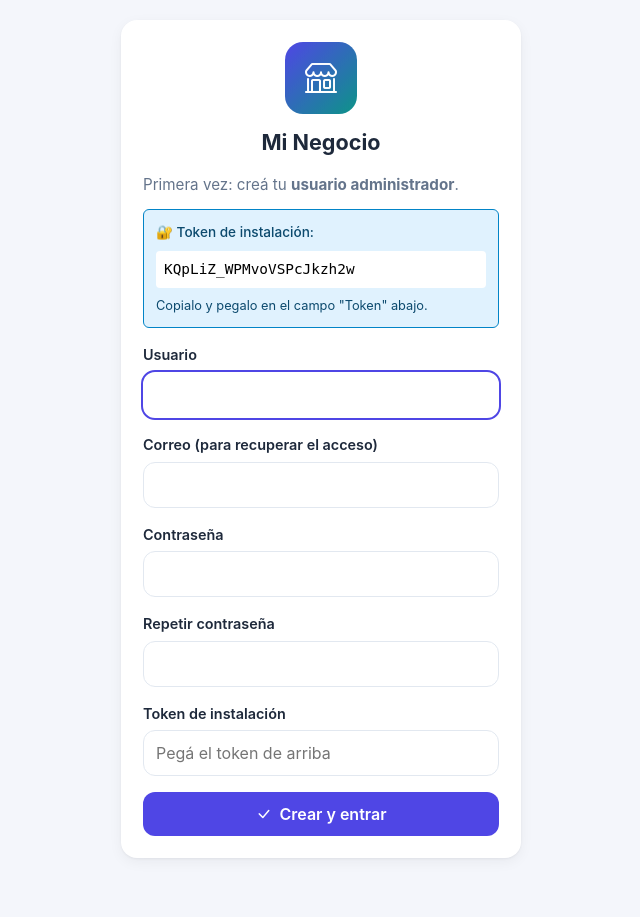
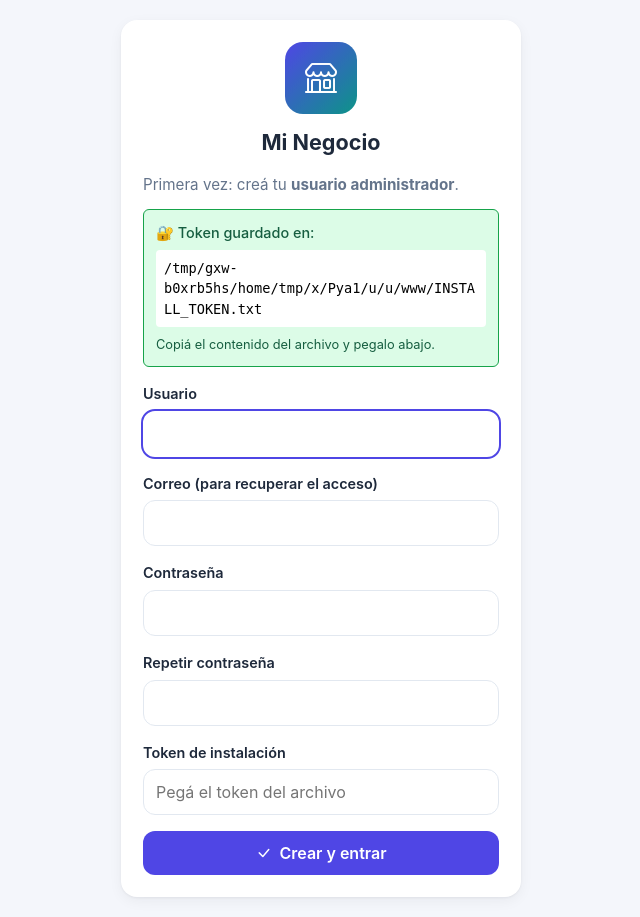
Before and after one commit to capellaluis/web-calculo-de-costo-venta, a Flask app: page /login in a window 1280 px wide. Shown: the whole page, without its empty margins (319-959 px from the left). Before the commit the page ends 859 px from the top, so only its background shows below. Run offline with Flask 3, Linux system fonts and the light colour scheme; data comes from the database, SQL or seed files in the repository; some libraries are stand-ins or nearby versions.

Commit message:
fix(security): token de instalación en archivo, no en HTML
- Token se genera en GET /login
- Se guarda en INSTALL_TOKEN.txt (fuera del navegador)
- Usuario copia token del archivo, lo pega en form
- Se valida en POST, se marca como USADO
- No expone token en HTML (más seguro)
- Tests: 103 passed

Mejora hallazgo #3: token ahora está oculto del navegador.

```diff
--- a/routes/auth.py
+++ b/routes/auth.py
@@ -24,16 +24,19 @@ bp = Blueprint("auth", __name__)
 
 @bp.route("/login", methods=["GET", "POST"])
 def login():
+    from pathlib import Path
     con = obtener_conexion()
     try:
         primer_uso = not hay_usuario(con)
         error = None
-        token_instalacion = None
+        token_archivo = None
 
         if primer_uso and request.method == "GET":
-            token_instalacion = generar_token_instalacion(con)
-        elif primer_uso and request.method == "GET":
-            token_instalacion = obtener_token_instalacion(con)
+            # Generar token y guardarlo en archivo INSTALL_TOKEN.txt
+            from database.db import RUTA_DB
+            ruta_token = RUTA_DB.parent.parent / "INSTALL_TOKEN.txt"
+            generar_token_instalacion(con, ruta_token)
+            token_archivo = str(ruta_token)
 
         if request.method == "POST":
             if primer_uso:
@@ -55,7 +58,6 @@ def login():
                         return redirect(url_for("dashboard.inicio"))
                     except ErrorUsuario as exc:
                         error = str(exc)
-                token_instalacion = obtener_token_instalacion(con)
             else:
                 if verificar(con, request.form.get("usuario", ""),
                              request.form.get("password", "")):
@@ -66,7 +68,7 @@ def login():
     finally:
         con.close()
     return render_template("login.html", primer_uso=primer_uso, error=error,
-                          token_instalacion=token_instalacion)
+                          token_archivo=token_archivo)
 
 
 @bp.route("/logout", methods=["GET", "POST"])
--- a/services/usuarios.py
+++ b/services/usuarios.py
@@ -111,11 +111,13 @@ def limpiar_codigo_recuperacion(con):
     con.commit()
 
 
-def generar_token_instalacion(con):
+def generar_token_instalacion(con, ruta_archivo=None):
     """Genera un token alfanumérico de un solo uso para crear el primer admin.
 
     Solo se genera una vez. Si ya existe, devuelve el existente (sin regenerar).
+    Si ruta_archivo es dada, guarda el token en un archivo (ej: INSTALL_TOKEN.txt).
     """
+    from pathlib import Path
     token_actual = _leer(con, "install_token").get("install_token", "")
     if token_actual and token_actual != "USADO":
         return token_actual
@@ -123,6 +125,13 @@ def generar_token_instalacion(con):
     token = secrets.token_urlsafe(16)
     _guardar(con, "install_token", token)
     con.commit()
+
+    if ruta_archivo:
+        try:
+            Path(ruta_archivo).write_text(token, encoding="utf-8")
+        except (OSError, IOError):
+            pass  # No falla si no puede escribir (ej: tests)
+
     return token
 
 
--- a/templates/login.html
+++ b/templates/login.html
@@ -28,11 +28,11 @@
 
     {% if primer_uso %}
     <p class="subtitulo" style="margin-bottom:12px;">Primera vez: creá tu <strong>usuario administrador</strong>.</p>
-    {% if token_instalacion %}
-    <div style="margin-bottom:16px; padding:12px; background:#e0f2fe; border:1px solid #0284c7; border-radius:6px;">
-      <p style="margin:0 0 8px 0; font-size:0.85rem; color:#0c4a6e; font-weight:500;">🔐 Token de instalación:</p>
-      <code style="display:block; padding:8px; background:#fff; border-radius:4px; font-size:0.9rem; word-break:break-all; color:#000;">{{ token_instalacion }}</code>
-      <p style="margin:8px 0 0 0; font-size:0.8rem; color:#0c4a6e;">Copialo y pegalo en el campo "Token" abajo.</p>
+    {% if token_archivo %}
+    <div style="margin-bottom:16px; padding:12px; background:#dcfce7; border:1px solid #16a34a; border-radius:6px;">
+      <p style="margin:0; font-size:0.9rem; color:#165e40; font-weight:500;">🔐 Token guardado en:</p>
+      <code style="display:block; padding:8px; background:#fff; border-radius:4px; font-size:0.85rem; word-break:break-word; color:#000; margin-top:6px;">{{ token_archivo }}</code>
+      <p style="margin:8px 0 0 0; font-size:0.8rem; color:#165e40;">Copiá el contenido del archivo y pegalo abajo.</p>
     </div>
     {% endif %}
     <form method="post" action="{{ url_for('auth.login') }}">
@@ -41,8 +41,8 @@
       <div class="campo"><label>Correo (para recuperar el acceso)</label><input type="email" name="email" required></div>
       <div class="campo"><label>Contraseña</label><input type="password" name="password" required></div>
       <div class="campo"><label>Repetir contraseña</label><input type="password" name="password2" required></div>
-      {% if token_instalacion %}
-      <div class="campo"><label>Token de instalación</label><input type="text" name="install_token" required placeholder="Pegá el token de arriba"></div>
+      {% if token_archivo %}
+      <div class="campo"><label>Token de instalación</label><input type="text" name="install_token" required placeholder="Pegá el token del archivo"></div>
       {% endif %}
       <button class="btn" type="submit" style="width:100%; justify-content:center;"><i class="bi bi-check-lg"></i> Crear y entrar</button>
     </form>
```
Also changed, not shown: docs/ANALISIS_2026-10-10.md (+1 -1 lines), tests/test_login.py (+7 -5 lines).
